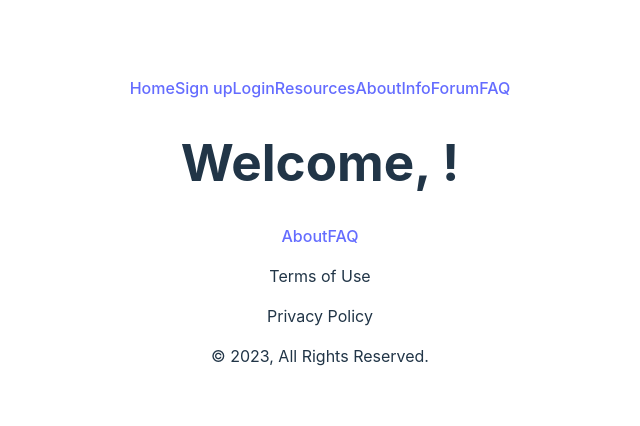
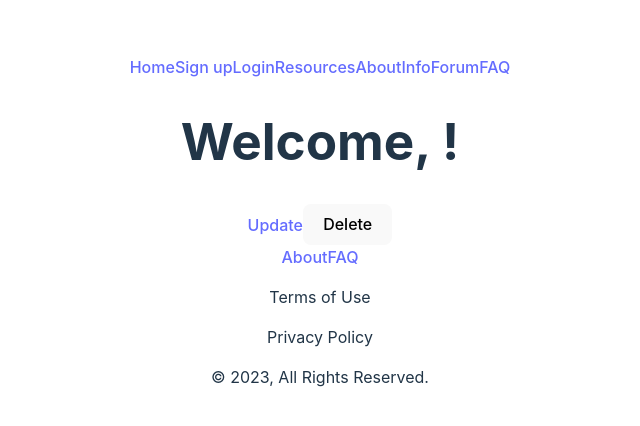
Before and after one commit to jaya-anna/empowered-front, a React (Vite) app: page /profile in a window 1280 px wide. Shown: the part 170-596 px from the top of the page, without its empty margins (320-960 px from the left). Built offline with nearby package versions, Linux system fonts and the light colour scheme; no server answers.

Commit message:
Still not working

```diff
--- a/src/App.jsx
+++ b/src/App.jsx
@@ -11,31 +11,35 @@ import ResourcePage from "./pages/ResourcePage";
 import AboutPage from "./pages/AboutPage";
 import FAQPage from "./pages/FAQPage";
 import OutletComponent from "./components/OutletComponent";
+import UpdateForm from "./components/UpdateForm";
 
 function App() {
-
   return (
     <div className="app">
-
-
-
       <Routes>
         <Route path="/signup" element={<SignUpPage />} />
         <Route path="/login" element={<LogInPage />} />
 
-        <Route path="/" element={<OutletComponent/>}>
+        <Route path="/" element={<OutletComponent />}>
           <Route path="/" element={<HomePage />} />
           <Route path="/about" element={<AboutPage />} />
           <Route path="/resources" element={<ResourcePage />} />
           <Route path="/info" element={<InfoPage />} />
           <Route path="/forum" element={<ForumPage />} />
           <Route path="/faq" element={<FAQPage />} />
-        <Route path="/profile" element={<PrivateRoute>
-              <Profile />
-            </PrivateRoute>}/>
+          <Route path="/update" element={<UpdateForm />} />
+          <Route
+            path="/profile"
+            element={
+              <PrivateRoute>
+                <Profile>
+                  <UpdateForm />
+                </Profile>
+              </PrivateRoute>
+            }
+          />
           <Route path="/forum" element={<ForumPage />} />
         </Route>
-
       </Routes>
     </div>
   );
--- a/src/components/Navbar.jsx
+++ b/src/components/Navbar.jsx
@@ -1,18 +1,16 @@
 import React, { useContext } from "react";
 import { NavLink, useNavigate, Link } from "react-router-dom";
-import { useState } from "react";
 import { SessionContext } from "../contexts/SessionContext";
 
 function NavBar() {
   // const auth = localStorage.getItem("holder");
 
-  const {isAuthenticated, setIsAuthenticated} = useContext(SessionContext)
+  const { isAuthenticated, setIsAuthenticated } = useContext(SessionContext);
   const navigate = useNavigate();
-  const [isLoggedin, setIsLoggedin] = useState(false);
 
   const handleLogout = () => {
     localStorage.removeItem("holder");
-    setIsAuthenticated(false)
+    setIsAuthenticated(false);
   };
 
   return (
--- /dev/null
+++ b/src/components/UpdateForm.jsx
@@ -0,0 +1,7 @@
+import React from "react";
+
+function UpdateForm() {
+  return <h1>UpdatePage</h1>;
+}
+
+export default UpdateForm;
--- a/src/contexts/SessionContext.jsx
+++ b/src/contexts/SessionContext.jsx
@@ -14,7 +14,7 @@ const SessionContextProvider = ({children}) => {
         try {
             const response = await axios.post("http://localhost:5005/auth/verify", undefined, {
                 headers: {
-                    Authorization: `holder ${jwt}`
+                    authorization: `holder ${jwt}`
                 },
             })
             setToken(jwt);
@@ -27,26 +27,33 @@ const SessionContextProvider = ({children}) => {
         }
     }
     useEffect(() => {
+        const localToken = window.localStorage.getItem("holder");
+        if (localToken) {
+          verifyToken(localToken);
+        }
+      }, []);
+
+
+    /* useEffect(() => {
         console.log(user)
     }, [user])
-
-    useEffect(() => {
-        const localToken = window.localStorage.getItem("holder");
-        console.log("LOCAL TOKEN: ", localToken)
-        verifyToken(localToken);
-    }, [])
-
+ */
     useEffect(() => {
         if (token) {
             window.localStorage.setItem("holder", token);
-            if (!isAuthenticated) {
-                setIsAuthenticated(true);
-            }
-        }
-    }, [token])
+            setIsAuthenticated(true);
+            // console.log(isAuthenticated);
+          }
+        }, [token]);
+
+       /*  const localToken = window.localStorage.getItem("holder");
+        console.log("LOCAL TOKEN: ", localToken)
+        verifyToken(localToken);
+    }, []) */
+
 
     return (
-        <SessionContext.Provider value={{setToken, token, isAuthenticated, isLoading, user}} >{children}</SessionContext.Provider>
+        <SessionContext.Provider value={{setToken, token, isAuthenticated, isLoading, user, setUser}} >{children}</SessionContext.Provider>
     )
 }
 
--- a/src/pages/Profile.jsx
+++ b/src/pages/Profile.jsx
@@ -1,22 +1,36 @@
-import React, { useContext } from 'react'
-import { SessionContext } from '../contexts/SessionContext';
+import React, { useContext } from "react";
+import { useState, useEffect } from "react";
+import { SessionContext } from "../contexts/SessionContext";
+import { Link } from "react-router-dom";
 
 function Profile() {
+  const { user, isAuthenticated } = useContext(SessionContext);
+  const [currentUser, setCurrentUser] = useState();
 
-    const {user} = useContext(SessionContext)
-    console.log(user)
+  useEffect(() => {
+    setCurrentUser(user);
+  }, []);
+
+  if (!user) {
+    return <p>Loading</p>
+  }
+  console.log(user);
   return (
     <div>
-    {user ? ( <div>
-      <h1>Welcome, {user.username} !</h1>
-    </div>) : (
-      <div>
-      <h1>Hi</h1>
+      {user ? (
+        <div>
+          <h1>Welcome, {user.username} !</h1>
+        </div>
+      ) : (
+        <div>
+        </div>
+      )}
+      <Link type="button" component={Link} to="/update">
+        Update
+      </Link>
+      <button>Delete</button>
     </div>
-    )
-    }
-    </div>
-  )
+  );
 }
 
-export default Profile
+export default Profile;
```
Also changed, not shown: src/components/Footer.jsx (+4 -4 lines). Lines whose indentation alone changed are shown as unchanged.
